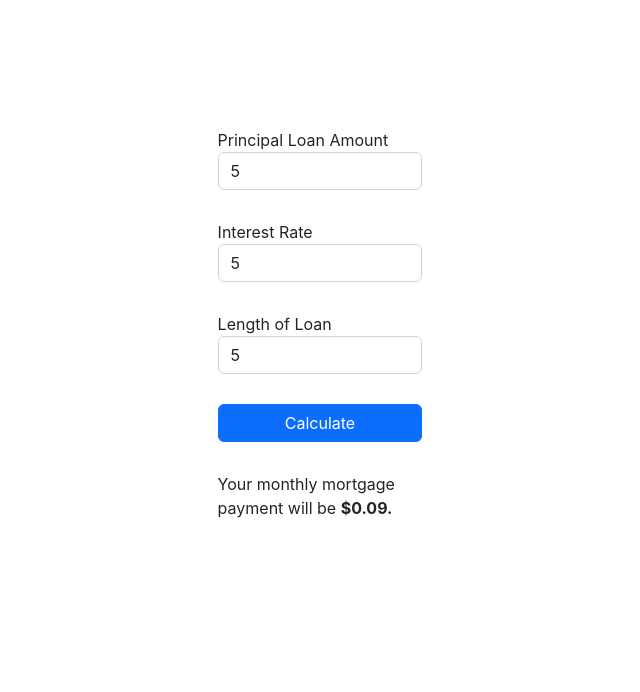
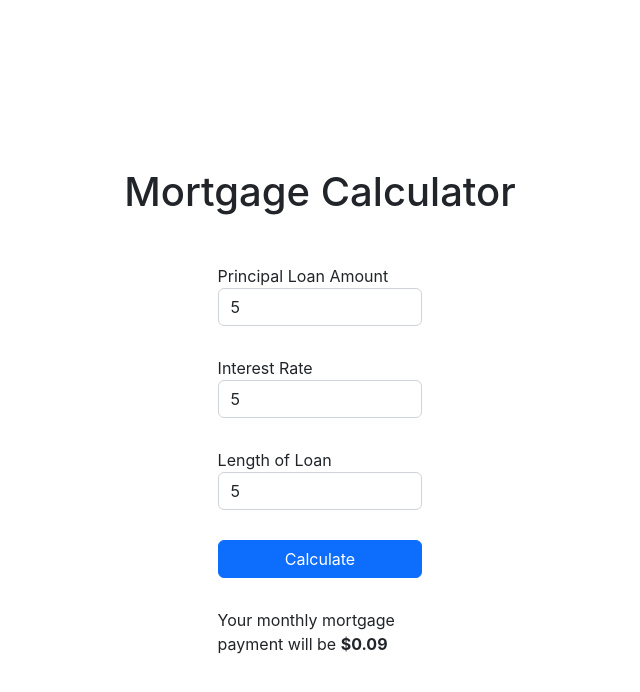
Before and after one commit to paty-oliveira/web-playground, a React (Create React App) app in the folder react-challenges/mortgage-calculator/: page / in a window 1280 px wide. Both pictures are taken after typing "5", "5", "5" into the empty fields and a click on the button "Calculate". Shown: the top 692 px of the page, without its empty margins (320-960 px from the left). Built offline with nearby package versions, Linux system fonts and the light colour scheme.

Commit message:
Finish implementation of Mortgage Calulator component

```diff
--- a/react-challenges/mortgage-calculator/src/App.css
+++ b/react-challenges/mortgage-calculator/src/App.css
@@ -5,3 +5,7 @@
   flex-direction: column;
   padding: 10%;
 }
+
+h1 {
+  padding: 40px;
+}
--- a/react-challenges/mortgage-calculator/src/App.js
+++ b/react-challenges/mortgage-calculator/src/App.js
@@ -5,7 +5,8 @@ import {MortgageForm} from "./mortgage-form/MortgageForm";
 function App() {
   return (
     <div className="App">
-      <MortgageForm />
+        <h1>Mortgage Calculator</h1>
+        <MortgageForm />
     </div>
   );
 }
--- a/react-challenges/mortgage-calculator/src/mortgage-form/MortgageForm.jsx
+++ b/react-challenges/mortgage-calculator/src/mortgage-form/MortgageForm.jsx
@@ -64,7 +64,7 @@ export function MortgageForm() {
                 />
             </div>
             <button type="submit" className="btn btn-primary">Calculate</button>
-            { isSubmitted && <p>Your monthly mortgage payment will be <strong>${monthlyPayment}.</strong></p> }
+            { isSubmitted && <p>Your monthly mortgage payment will be <strong>${monthlyPayment}</strong></p> }
         </form>
     )
 }
```
